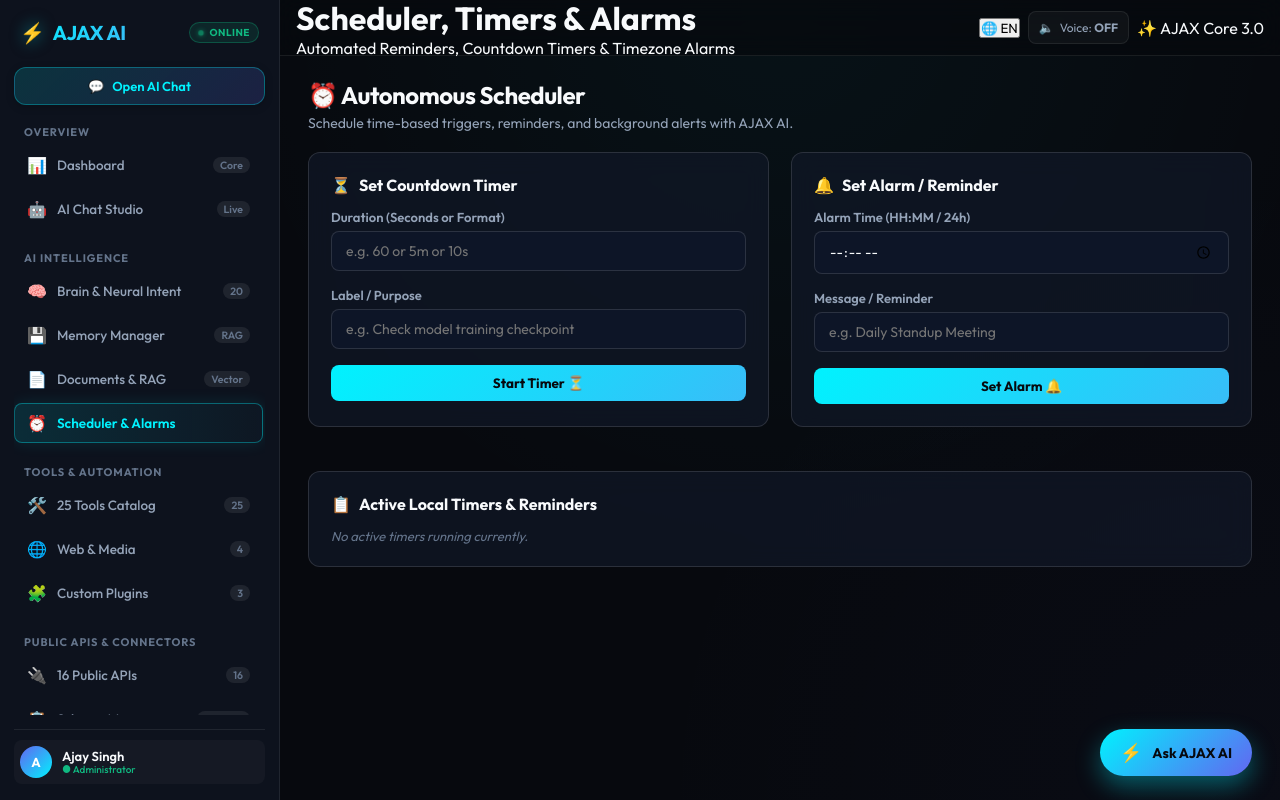
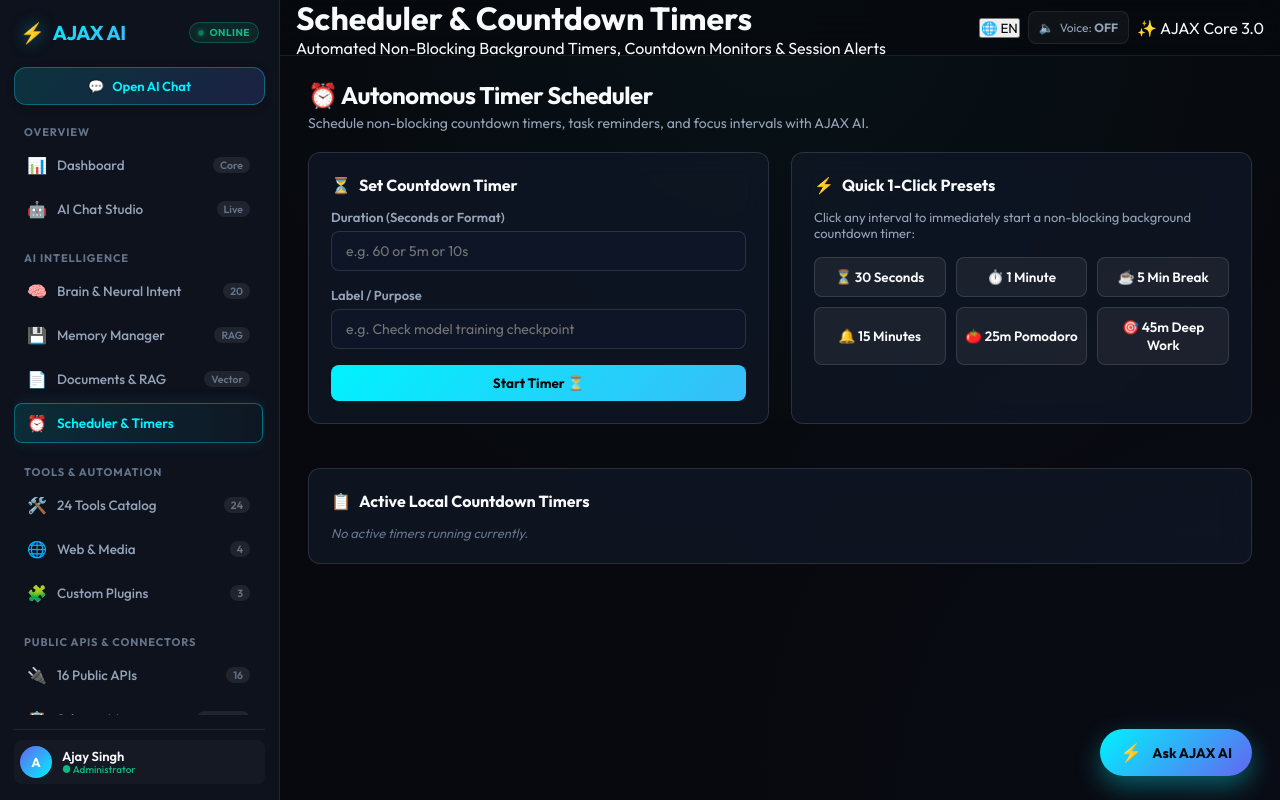
Before and after one commit to Ajay8x/ai, a FastAPI app: page /AJAX/scheduler in a window 1280 px wide. Run offline with FastAPI, Linux system fonts and the light colour scheme; some libraries are stand-ins or nearby versions.

Commit message:
refactor(scheduler): remove alarm tool and UI, keep non-blocking timers

```diff
--- a/controllers/pages_controller.py
+++ b/controllers/pages_controller.py
@@ -86,9 +86,6 @@ TOOL_PRESETS: Dict[str, List[Dict[str, Any]]] = {
     "set_timer": [
         {"label": "30 Seconds", "params": {"duration": "30s", "label": "Quick Timer"}},
         {"label": "5 Minutes", "params": {"duration": "5m", "label": "Tea Break"}},
-    ],
-    "set_alarm": [
-        {"label": "Evening Standup", "params": {"time": "18:00", "label": "Team Standup"}},
     ],
     "search_web": [
         {"label": "Python 3.12 Features", "params": {"query": "Python 3.12 new features"}},
--- a/tools/__init__.py
+++ b/tools/__init__.py
@@ -8,7 +8,7 @@ from tools.system_tools import GetSystemTimeTool, GetSystemStatusTool
 from tools.web_tools import WebSearchTool, WikipediaTool, YouTubePlayTool, OpenWebsiteTool
 from tools.file_tools import SearchFilesTool, ReadFileTool, DeleteFileTool
 from tools.weather_tool import WeatherTool
-from tools.scheduler_tools import SetTimerTool, SetAlarmTool
+from tools.scheduler_tools import SetTimerTool
 from tools.memory_tools import RememberTool, RecallMemoryTool
 from tools.rag_tools import QueryDocumentsTool
 from tools.calculator_tool import CalculatorTool
@@ -34,7 +34,6 @@ def register_all_tools():
         DeleteFileTool(),
         WeatherTool(),
         SetTimerTool(),
-        SetAlarmTool(),
         RememberTool(),
         RecallMemoryTool(),
         QueryDocumentsTool(),
--- a/views/templates/base.html
+++ b/views/templates/base.html
@@ -87,7 +87,7 @@
                         <span class="nav-badge">Vector</span>
                     </a>
                     <a href="/AJAX/scheduler" class="nav-link {% if active_page == 'scheduler' %}active{% endif %}">
-                        <div class="nav-link-left"><span class="nav-icon">⏰</span><span>Scheduler & Alarms</span></div>
+                        <div class="nav-link-left"><span class="nav-icon">⏰</span><span>Scheduler & Timers</span></div>
                     </a>
                 </div>
 
@@ -95,8 +95,8 @@
                 <div class="nav-group">
                     <div class="nav-group-title">Tools & Automation</div>
                     <a href="/AJAX/tools" class="nav-link {% if active_page == 'tools' %}active{% endif %}">
-                        <div class="nav-link-left"><span class="nav-icon">🛠️</span><span>25 Tools Catalog</span></div>
-                        <span class="nav-badge">25</span>
+                        <div class="nav-link-left"><span class="nav-icon">🛠️</span><span>24 Tools Catalog</span></div>
+                        <span class="nav-badge">24</span>
                     </a>
                     <a href="/AJAX/web-tools" class="nav-link {% if active_page == 'web_tools' %}active{% endif %}">
                         <div class="nav-link-left"><span class="nav-icon">🌐</span><span>Web & Media</span></div>
--- a/views/templates/pages/brain.html
+++ b/views/templates/pages/brain.html
@@ -51,7 +51,6 @@
             <div style="padding:8px 10px; background:rgba(255,255,255,0.03); border-radius:6px; font-size:12px; font-family:var(--font-mono); color:var(--accent-cyan);">GET_SYSTEM_TIME</div>
             <div style="padding:8px 10px; background:rgba(255,255,255,0.03); border-radius:6px; font-size:12px; font-family:var(--font-mono); color:var(--accent-cyan);">SYSTEM_STATUS</div>
             <div style="padding:8px 10px; background:rgba(255,255,255,0.03); border-radius:6px; font-size:12px; font-family:var(--font-mono); color:var(--accent-cyan);">SET_TIMER</div>
-            <div style="padding:8px 10px; background:rgba(255,255,255,0.03); border-radius:6px; font-size:12px; font-family:var(--font-mono); color:var(--accent-cyan);">SET_ALARM</div>
             <div style="padding:8px 10px; background:rgba(255,255,255,0.03); border-radius:6px; font-size:12px; font-family:var(--font-mono); color:var(--accent-cyan);">REMEMBER_FACT</div>
             <div style="padding:8px 10px; background:rgba(255,255,255,0.03); border-radius:6px; font-size:12px; font-family:var(--font-mono); color:var(--accent-cyan);">RECALL_MEMORY</div>
             <div style="padding:8px 10px; background:rgba(255,255,255,0.03); border-radius:6px; font-size:12px; font-family:var(--font-mono); color:var(--accent-cyan);">SEARCH_FILES</div>
--- a/views/templates/pages/dashboard.html
+++ b/views/templates/pages/dashboard.html
@@ -21,7 +21,7 @@
             <span>REGISTERED TOOLS</span>
             <div class="metric-icon-box" style="color:var(--accent-blue);">🛠️</div>
         </div>
-        <div class="metric-value">25</div>
+        <div class="metric-value">24</div>
         <div class="metric-sub">System, Files, Web & Plugins</div>
     </div>
 
@@ -67,7 +67,7 @@
             <span style="color:var(--accent-blue); font-weight:700;">TOOLS CATALOG</span>
             <span style="font-size: 20px;">🛠️</span>
         </div>
-        <div style="font-size:16px; font-weight:700; color:var(--text-main); margin-bottom:6px;">25 Dedicated Tool Pages</div>
+        <div style="font-size:16px; font-weight:700; color:var(--text-main); margin-bottom:6px;">24 Dedicated Tool Pages</div>
         <div class="metric-sub">Calculator, ISS, Earthquakes, Currency, File Management & more</div>
     </a>
 
--- a/views/templates/pages/scheduler.html
+++ b/views/templates/pages/scheduler.html
@@ -1,14 +1,14 @@
 {% extends "base.html" %}
 
-{% block title %}AJAX AI - Scheduler, Timers & Alarms{% endblock %}
-{% block header_title %}Scheduler, Timers & Alarms{% endblock %}
-{% block header_subtitle %}Automated Reminders, Countdown Timers & Timezone Alarms{% endblock %}
+{% block title %}AJAX AI - Scheduler & Countdown Timers{% endblock %}
+{% block header_title %}Scheduler & Countdown Timers{% endblock %}
+{% block header_subtitle %}Automated Non-Blocking Background Timers, Countdown Monitors & Session Alerts{% endblock %}
 
 {% block content %}
 <div class="page-title-row">
     <div>
-        <h2 class="page-title-main">⏰ Autonomous Scheduler</h2>
-        <div class="page-subtitle">Schedule time-based triggers, reminders, and background alerts with AJAX AI.</div>
+        <h2 class="page-title-main">⏰ Autonomous Timer Scheduler</h2>
+        <div class="page-subtitle">Schedule non-blocking countdown timers, task reminders, and focus intervals with AJAX AI.</div>
     </div>
 </div>
 
@@ -36,33 +36,41 @@
         </form>
     </div>
 
-    <!-- Alarm Form -->
+    <!-- Quick Timer Presets -->
     <div class="glass-panel">
         <h3 style="font-size:16px; font-weight:700; margin-bottom:14px; display:flex; align-items:center; gap:8px;">
-            <span>🔔</span><span>Set Alarm / Reminder</span>
+            <span>⚡</span><span>Quick 1-Click Presets</span>
         </h3>
+        <p style="font-size:13px; color:var(--text-muted); margin-bottom:16px;">
+            Click any interval to immediately start a non-blocking background countdown timer:
+        </p>
 
-        <form onsubmit="event.preventDefault(); createAlarm();">
-            <div class="form-group">
-                <label class="form-label" for="alarmTime">Alarm Time (HH:MM / 24h)</label>
-                <input type="time" class="form-input" id="alarmTime" required>
-            </div>
-
-            <div class="form-group">
-                <label class="form-label" for="alarmLabel">Message / Reminder</label>
-                <input type="text" class="form-input" id="alarmLabel" placeholder="e.g. Daily Standup Meeting">
-            </div>
-
-            <button type="submit" class="btn-primary" style="width:100%; justify-content:center;">
-                Set Alarm 🔔
+        <div style="display:grid; grid-template-columns: repeat(auto-fit, minmax(130px, 1fr)); gap:10px;">
+            <button class="btn-secondary" style="justify-content:center; padding:10px 8px;" onclick="startPresetTimer('30s', 'Quick 30s Check')">
+                ⏳ 30 Seconds
             </button>
-        </form>
+            <button class="btn-secondary" style="justify-content:center; padding:10px 8px;" onclick="startPresetTimer('1m', '1 Minute Timer')">
+                ⏱️ 1 Minute
+            </button>
+            <button class="btn-secondary" style="justify-content:center; padding:10px 8px;" onclick="startPresetTimer('5m', '5 Minute Break')">
+                ☕ 5 Min Break
+            </button>
+            <button class="btn-secondary" style="justify-content:center; padding:10px 8px;" onclick="startPresetTimer('15m', '15 Min Interval')">
+                🔔 15 Minutes
+            </button>
+            <button class="btn-secondary" style="justify-content:center; padding:10px 8px;" onclick="startPresetTimer('25m', 'Pomodoro Focus Session')">
+                🍅 25m Pomodoro
+            </button>
+            <button class="btn-secondary" style="justify-content:center; padding:10px 8px;" onclick="startPresetTimer('45m', 'Deep Work Block')">
+                🎯 45m Deep Work
+            </button>
+        </div>
     </div>
 </div>
 
 <div class="glass-panel" style="margin-top:20px;">
     <h3 style="font-size:16px; font-weight:700; margin-bottom:14px; display:flex; align-items:center; gap:8px;">
-        <span>📋</span><span>Active Local Timers & Reminders</span>
+        <span>📋</span><span>Active Local Countdown Timers</span>
     </h3>
     <div id="timersList" style="display:flex; flex-direction:column; gap:10px;">
         <div style="font-size:13px; color:var(--text-dim); font-style:italic;">No active timers running currently.</div>
@@ -75,31 +83,27 @@
     async function createTimer() {
         const duration = document.getElementById('timerDuration').value.trim();
         const label = document.getElementById('timerLabel').value.trim() || 'Timer';
+        await startPresetTimer(duration, label);
+    }
 
+    async function startPresetTimer(duration, label) {
         try {
+            window.showLoader(`Starting timer: ${duration}...`);
             const res = await window.ajaxClient.executeTool('set_timer', { duration, label });
-            window.showToast(`Timer set for ${duration}`, 'success');
+            window.hideLoader();
+            window.showToast(`Timer started: ${duration} (${label})`, 'success');
             addTimerCard(label, duration);
         } catch (err) {
-            window.showToast(err.message, 'error');
-        }
-    }
-
-    async function createAlarm() {
-        const time = document.getElementById('alarmTime').value.trim();
-        const label = document.getElementById('alarmLabel').value.trim() || 'Alarm';
-
-        try {
-            const res = await window.ajaxClient.executeTool('set_alarm', { time, label });
-            window.showToast(`Alarm set for ${time}`, 'success');
-            addTimerCard(`Alarm: ${label}`, time);
-        } catch (err) {
+            window.hideLoader();
             window.showToast(err.message, 'error');
         }
     }
 
     function addTimerCard(label, timeInfo) {
         const list = document.getElementById('timersList');
+        const emptyMsg = list.querySelector('div[style*="font-style:italic"]');
+        if (emptyMsg) emptyMsg.remove();
+
         const card = document.createElement('div');
         card.style.display = 'flex';
         card.style.justifyContent = 'space-between';
@@ -110,9 +114,9 @@
         card.innerHTML = `
             <div>
                 <strong style="color:var(--accent-cyan);">${label}</strong>
-                <span style="margin-left:8px; font-size:12px; color:var(--text-dim);">Trigger: ${timeInfo}</span>
+                <span style="margin-left:8px; font-size:12px; color:var(--text-dim);">Duration: ${timeInfo}</span>
             </div>
-            <span class="badge-safe">ACTIVE</span>
+            <span class="badge-safe">COUNTING DOWN</span>
         `;
         list.prepend(card);
     }
```
Also changed, not shown: TOOLS.md (+0 -1 lines), tools/scheduler_tools.py (+0 -51 lines), views/templates/pages/tools_catalog.html (+6 -6 lines).
